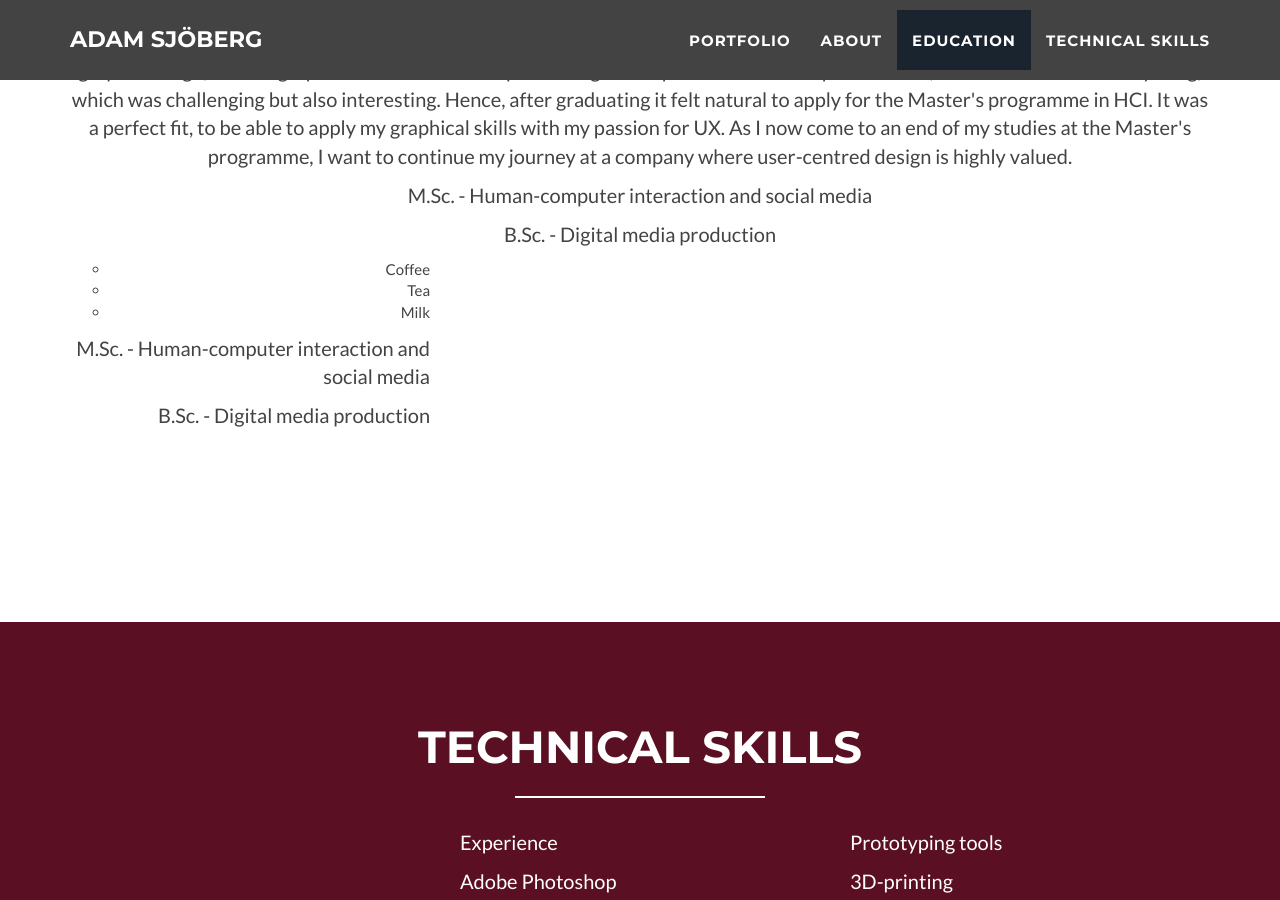
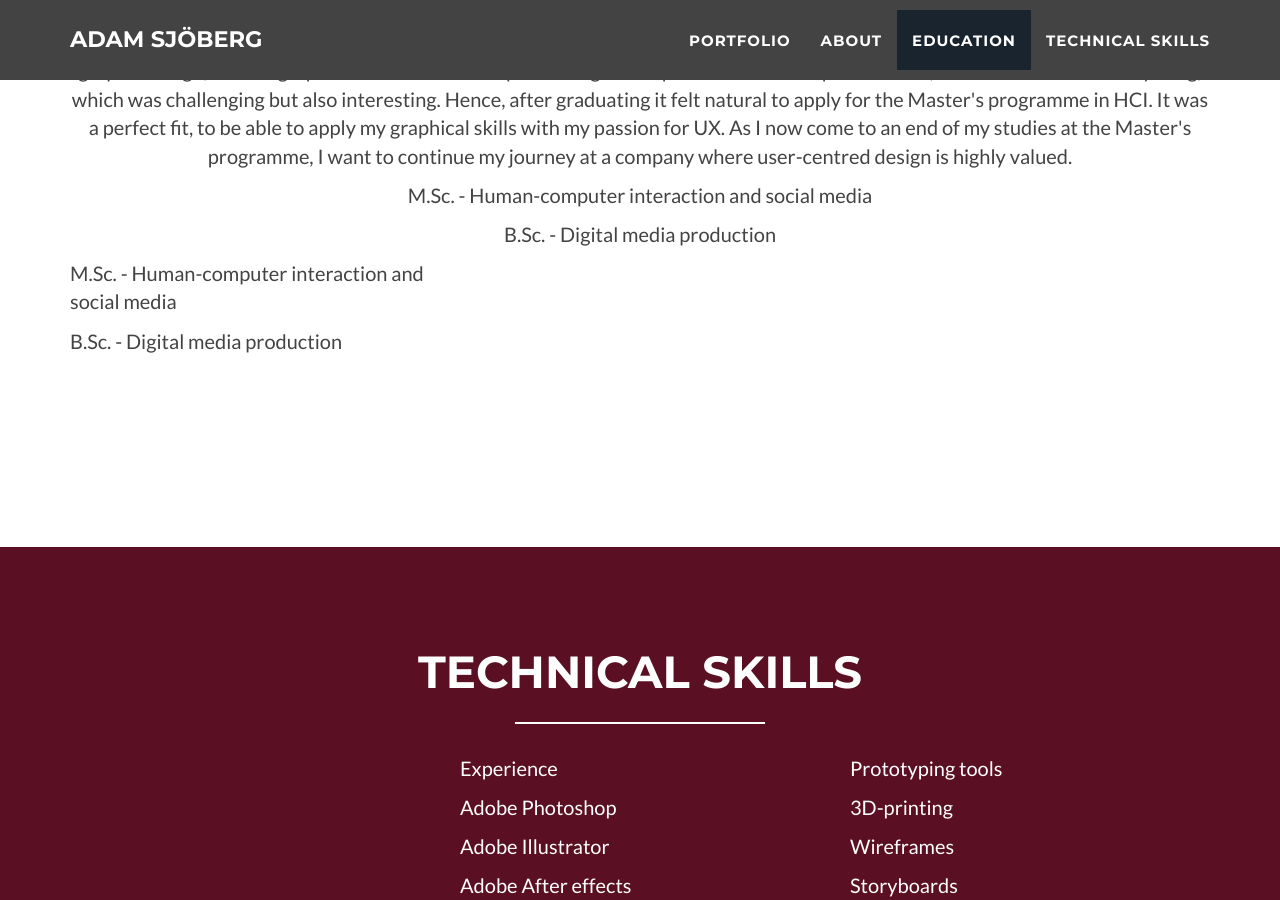
Before and after one commit to Adamsjoberg/Adamsjoberg.github.io, a Jekyll site: the page built from index.html, in a window 1280 px wide and 900 px high, scrolled down 2556 px. Built offline with Jekyll 4.4.1, drawn with Linux system fonts in a browser that asks for light colours.

Commit message:
back to basic

```diff
--- a/_includes/education.html
+++ b/_includes/education.html
@@ -19,12 +19,7 @@
                     <p>M.Sc. - Human-computer interaction and social media</p>
                     <p>B.Sc. - Digital media production</p>
                 </div>
-                <div class="col-lg-4 text-right">
-                  <ul style="list-style-type:circle">
-                      <li>Coffee</li>
-                      <li>Tea</li>
-                      <li>Milk</li>
-                  </ul>
+                <div class="col-lg-4">
                   <p>M.Sc. - Human-computer interaction and social media</p>
                   <p>B.Sc. - Digital media production</p>
                 </div>
```
